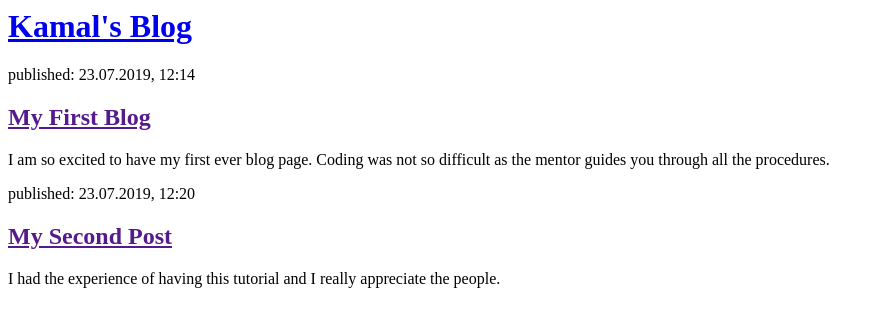
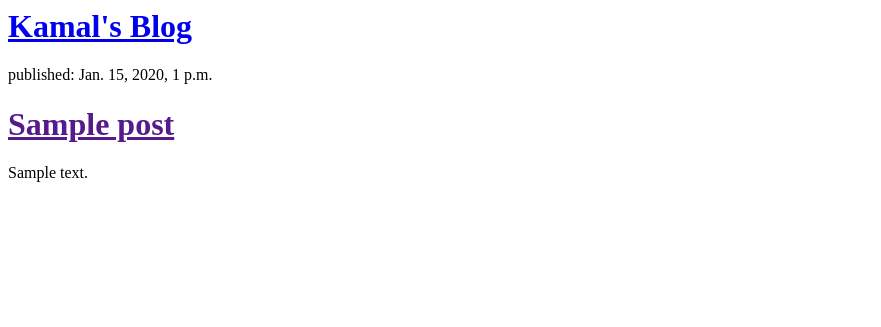
Before and after one commit to kamalaqa/lighteningFast, a Django app: template blog/templates/blog/post_list.html in a window 1280 px wide. Shown: the top 327 px of the page, without its empty margins (0-881 px from the left). Run offline with Django 3.2, Linux system fonts and the light colour scheme; the template is opened without the code that fills it: values that come from a table or form of the project are taken from there, others are empty; tables that the repository leaves empty hold one stand-in row (values such as "Sample post").

Commit message:
I have brought changes to the files

```diff
--- a/blog/templates/blog/post_list.html
+++ b/blog/templates/blog/post_list.html
@@ -1,21 +1,11 @@
-<html>
-    <head>
-        <title>Kamal's Blog</title>
-    </head>
-    <body>
-        <div>
-            <h1><a href="/">Kamal's Blog</a></h1>
-        </div>
-        <div>
-            <p>published: 23.07.2019, 12:14</p>
-            <h2><a href="">My First Blog</a></h2>
-            <p>I am so excited to have my first ever blog page. Coding was not so difficult as the mentor guides you through all the procedures. </p>
-        </div>
+<div>
+    <h1><a href="/">Kamal's Blog</a></h1>
+</div>
 
-        <div>
-            <p>published: 23.07.2019, 12:20</p>
-            <h2><a href="">My Second Post</a></h2>
-            <p>I had the experience of having this tutorial and I really appreciate the people.</p>
-        </div>
-    </body>
-</html>
+{% for post in posts %}
+    <div>
+        <p>published: {{ post.published_date }}</p>
+        <h1><a href="">{{ post.title }}</a></h1>
+        <p>{{ post.text|linebreaksbr }}</p>
+    </div>
+{% endfor %}
```
